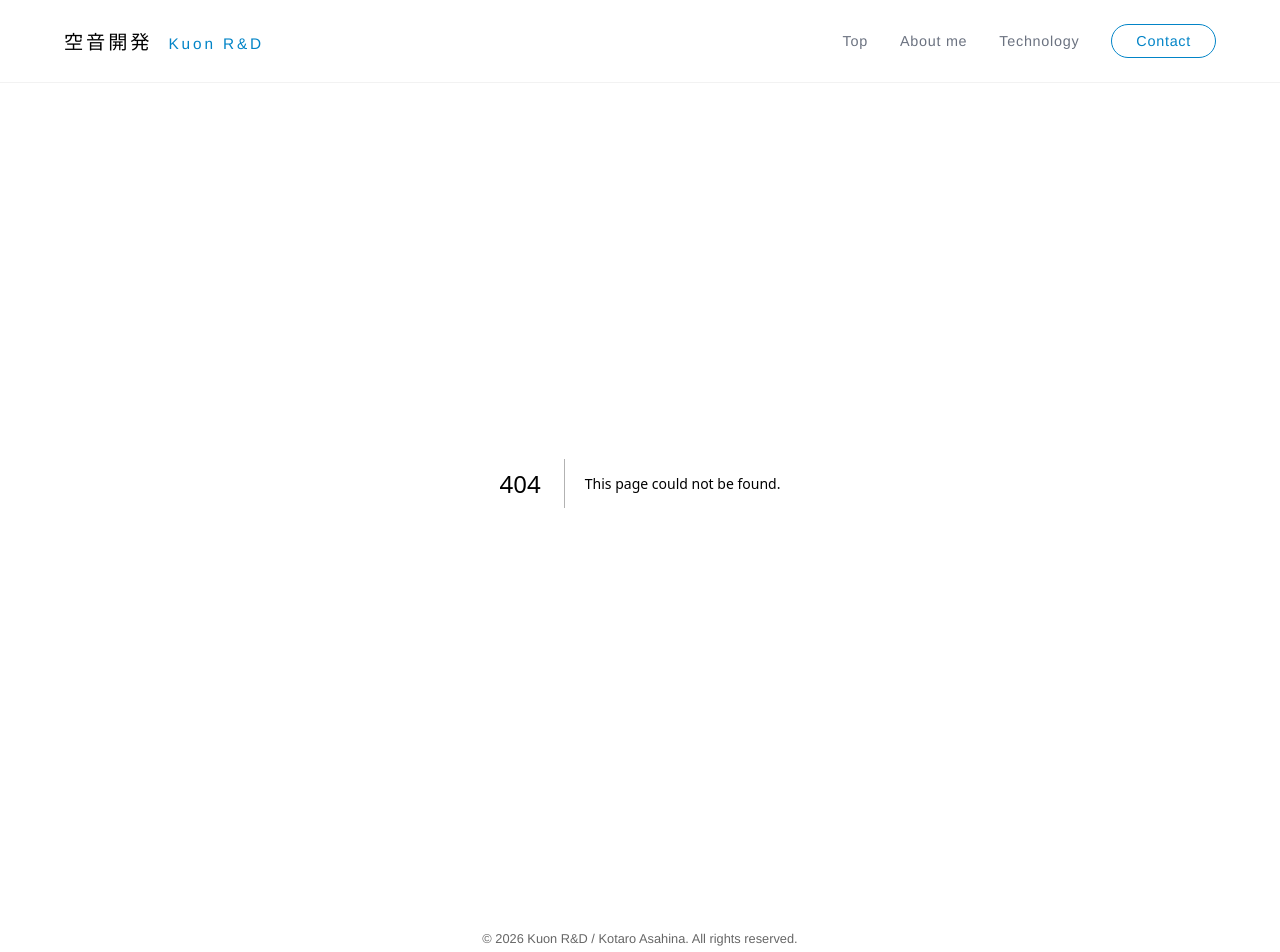
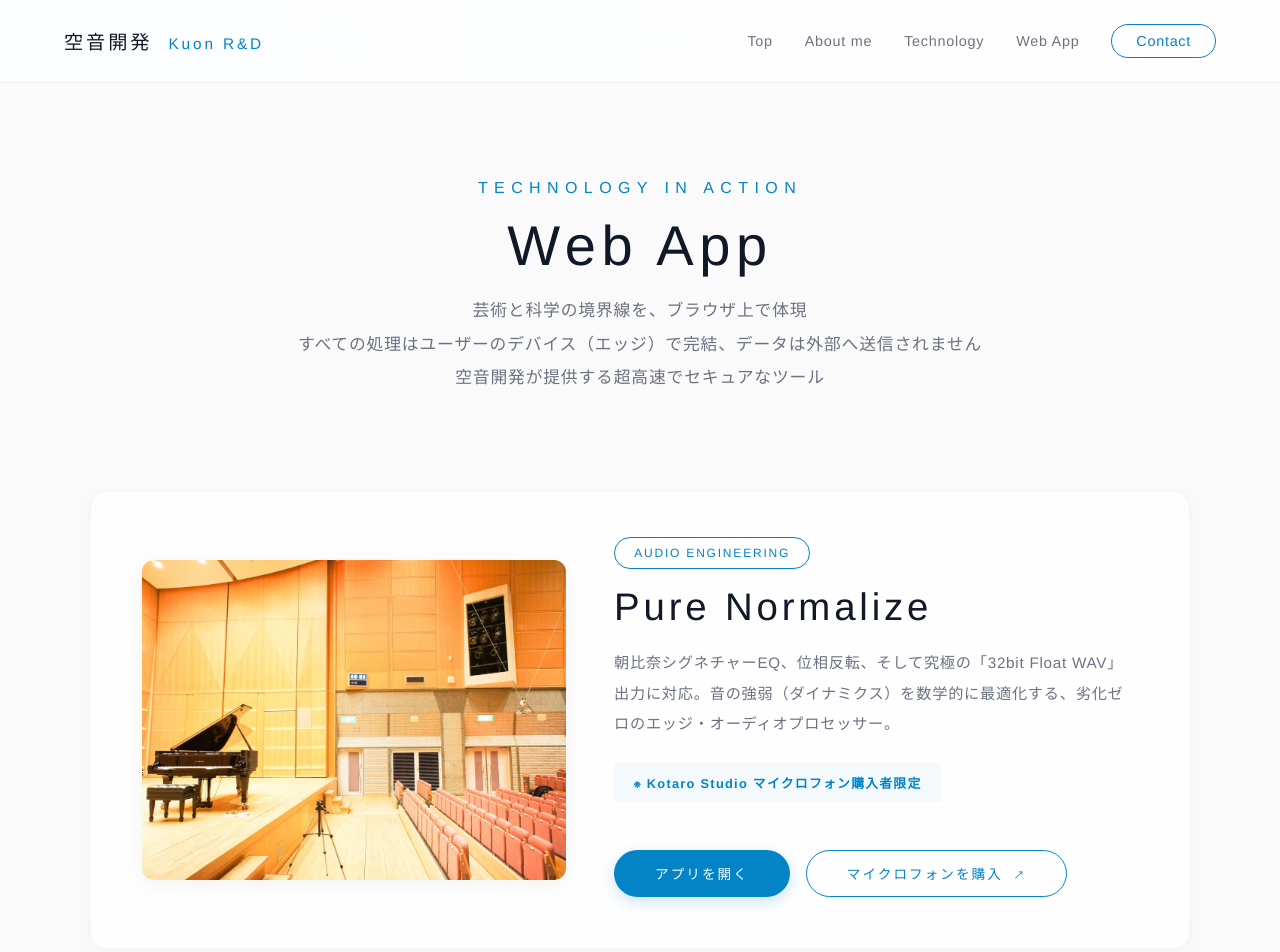
Before and after one commit to Kotaro-Studio/kuon-rnd, a Next.js app: page /webapp in a window 1280 px wide. Before the commit this address had no page. Shown: the top 952 px of the page. Built offline with nearby package versions, Linux system fonts and the light colour scheme.

Commit message:
修正済み05

```diff
--- a/app/layout.tsx
+++ b/app/layout.tsx
@@ -3,8 +3,8 @@ import Link from "next/link";
 import "./globals.css";
 
 export const metadata: Metadata = {
-  title: "空音開発",
-  description: "芸術と科学を融合させる研究開発スタジオ",
+  title: "空音開発 - Kuon R&D",
+  description: "芸術と科学の境界線を越える研究開発スタジオ",
   icons: { icon: "/icon.png" },
 };
 
@@ -14,11 +14,10 @@ export default function RootLayout({ children }: { children: React.ReactNode })
       <body>
 
         {/* --- ヘッダー --- */}
-        {/* ★直接タグに display: 'flex' や justifyContent などの指示を復活させ、絶対に無視されないようにします */}
         <header className="kuon-header" style={{
-          display: 'flex',               // ★復活：横並び
-          justifyContent: 'space-between', // ★復活：左右の両端に離す
-          alignItems: 'center',          // ★復活：縦の中央揃え
+          display: 'flex',
+          justifyContent: 'space-between',
+          alignItems: 'center',
           padding: '1.5rem 5%',
           borderBottom: '1px solid rgba(0,0,0,0.05)',
           background: 'rgba(255, 255, 255, 0.8)',
@@ -33,15 +32,18 @@ export default function RootLayout({ children }: { children: React.ReactNode })
             </h1>
           </Link>
 
-          {/* ★ナビゲーションも同様に、隙間(gap)の指示を直接復活させます */}
           <nav className="kuon-nav" style={{
-            display: 'flex',  // ★復活：横並び
-            gap: '2rem',      // ★復活：メニュー間の隙間
+            display: 'flex',
+            gap: '2rem',
             alignItems: 'center'
           }}>
             <Link href="/" className="nav-link">Top</Link>
             <Link href="/profile" className="nav-link">About me</Link>
             <Link href="/#technology" className="nav-link">Technology</Link>
+
+            {/* ★ ここに「Web App」のリンクを追加しました！ */}
+            <Link href="/webapp" className="nav-link">Web App</Link>
+
             <Link href="/#contact" className="nav-button">Contact</Link>
           </nav>
         </header>
--- /dev/null
+++ b/app/webapp/page.tsx
@@ -0,0 +1,182 @@
+"use client";
+import React from 'react';
+import Image from 'next/image';
+import Link from 'next/link';
+
+// ============================================================================
+// ★ ここでTypeScriptに「データの形（設計図）」を教え、赤文字のパニックを鎮めます
+// ============================================================================
+type AppLink = {
+  href: string;
+  text: string;
+  type: 'primary' | 'secondary';
+  external?: boolean; // 「?」をつけることで、「この項目は無いこともあるよ」と教えます
+};
+
+type WebApp = {
+  image: string;
+  tag: string;
+  title: string;
+  description: string;
+  note?: string;
+  links: AppLink[];
+};
+
+export default function WebAppPage() {
+  const accentColor = "var(--accent)";
+  const textMain = "var(--text-main)";
+  const textMuted = "var(--text-muted)";
+
+  // アプリケーションデータの定義（先ほど教えた設計図を適用）
+  const webApps: WebApp[] = [
+    // --- 【オーディオ・エンジニアリング部門】 ---
+    {
+      image: "/mic02.jpeg",
+      tag: "Audio Engineering",
+      title: "Pure Normalize",
+      description: "朝比奈シグネチャーEQ、位相反転、そして究極の「32bit Float WAV」出力に対応。音の強弱（ダイナミクス）を数学的に最適化する、劣化ゼロのエッジ・オーディオプロセッサー。",
+      note: "※ Kotaro Studio マイクロフォン購入者限定",
+      links: [
+        { href: "/normalize", text: "アプリを開く", type: "primary" },
+        { href: "https://kotarohattori.com", text: "マイクロフォンを購入", type: "secondary", external: true },
+      ]
+    },
+    // --- 【GNSS / GPS・時空解析部門】 ---
+    {
+      image: "/gps.png",
+      tag: "GNSS / GPS Analysis",
+      title: "RTK Tools",
+      description: "NMEAログから2D軌跡、Z軸（標高）のミリ単位断面図、そしてペット探偵向けの滞在時間ヒートマップを一瞬で生成。RTK測位の圧倒的な解像度を可視化するエッジ解析ツール群。",
+      links: [
+        { href: "/gps-plot", text: "2D Plotter", type: "primary" },
+        { href: "/gps-elevation", text: "Z-Axis Profiler", type: "primary" },
+        { href: "/gps-heatmap", text: "Heatmap Analyzer", type: "primary" },
+      ]
+    }
+  ];
+
+  return (
+    <div style={{ backgroundColor: '#fafafa', minHeight: '100vh', padding: 'clamp(4rem, 8vw, 6rem) 5%' }}>
+      <div style={{ maxWidth: '1100px', margin: '0 auto', textAlign: 'center' }}>
+
+        <section style={{ marginBottom: 'clamp(4rem, 8vw, 6rem)' }}>
+          <h2 style={{ fontSize: '1rem', fontWeight: '300', color: accentColor, letterSpacing: '0.4em', textTransform: 'uppercase', marginBottom: '1rem' }}>
+            Technology in Action
+          </h2>
+          <h3 style={{ fontSize: 'clamp(2.2rem, 5vw, 3.5rem)', fontWeight: '200', letterSpacing: '0.1em', margin: '0 0 1rem 0', color: textMain }}>
+            Web App
+          </h3>
+          <p style={{ maxWidth: '700px', margin: '0 auto', color: textMuted, fontSize: '1.05rem', lineHeight: '2', letterSpacing: '0.05em' }}>
+            芸術と科学の境界線を、ブラウザ上で体現<br />
+            すべての処理はユーザーのデバイス（エッジ）で完結、データは外部へ送信されません<br />
+            空音開発が提供する超高速でセキュアなツール
+          </p>
+        </section>
+
+        <div style={{ display: 'flex', flexDirection: 'column', gap: '4rem' }}>
+          {webApps.map((app, index) => (
+            <div key={index} className="glass-card" style={{
+              display: 'flex', flexWrap: 'wrap', gap: '3rem',
+              padding: 'clamp(2rem, 4vw, 3.5rem)', borderRadius: '16px', border: '1px solid rgba(0,0,0,0.03)',
+              textAlign: 'left', alignItems: 'center',
+              transition: 'all 0.3s ease',
+              backgroundColor: 'rgba(255,255,255,0.7)',
+            }}
+            onMouseOver={(e) => { e.currentTarget.style.transform = 'translateY(-5px)'; e.currentTarget.style.boxShadow = '0 10px 40px rgba(0,0,0,0.05)'; }}
+            onMouseOut={(e) => { e.currentTarget.style.transform = 'translateY(0)'; e.currentTarget.style.boxShadow = '0 5px 15px rgba(0,0,0,0.03)'; }}
+            >
+
+              <div style={{ flex: '1 1 350px', position: 'relative', height: '320px', borderRadius: '12px', overflow: 'hidden', boxShadow: '0 4px 20px rgba(0,0,0,0.05)' }}>
+                <Image
+                  src={app.image}
+                  alt={app.title}
+                  layout="fill"
+                  objectFit="cover"
+                  unoptimized={true}
+                  style={{ transition: 'transform 0.5s ease' }}
+                  onMouseOver={(e) => { e.currentTarget.style.transform = 'scale(1.03)'; }}
+                  onMouseOut={(e) => { e.currentTarget.style.transform = 'scale(1)'; }}
+                />
+              </div>
+
+              <div style={{ flex: '1 1 450px' }}>
+                <span style={{ fontSize: '0.75rem', color: accentColor, border: `1px solid ${accentColor}`, padding: '0.5rem 1.2rem', borderRadius: '50px', letterSpacing: '0.15em', textTransform: 'uppercase', fontWeight: '500' }}>
+                  {app.tag}
+                </span>
+
+                <h4 style={{ fontSize: 'clamp(1.8rem, 3vw, 2.5rem)', fontWeight: '200', margin: '1.5rem 0 1.2rem 0', letterSpacing: '0.1em', color: textMain }}>
+                  {app.title}
+                </h4>
+
+                <p style={{ color: textMuted, fontSize: '0.95rem', lineHeight: '2', letterSpacing: '0.05em', marginBottom: '1.5rem' }}>
+                  {app.description}
+                </p>
+
+                {app.note && (
+                  <p style={{ color: accentColor, fontSize: '0.8rem', fontWeight: '600', letterSpacing: '0.1em', marginBottom: '3rem', backgroundColor: 'rgba(2, 132, 199, 0.04)', display: 'inline-block', padding: '0.6rem 1.2rem', borderRadius: '4px' }}>
+                    {app.note}
+                  </p>
+                )}
+
+                <div style={{ display: 'flex', flexWrap: 'wrap', gap: '1rem', marginTop: app.note ? '0' : '3rem' }}>
+                  {app.links.map((link, i) => (
+                    <Link key={i} href={link.href} passHref
+                      {...(link.external ? { target: "_blank", rel: "noopener noreferrer" } : {})}
+                      style={{
+                        display: 'inline-block',
+                        padding: '0.8rem 2.5rem',
+                        borderRadius: '50px',
+                        fontSize: '0.85rem',
+                        letterSpacing: '0.15em',
+                        textTransform: 'uppercase',
+                        textDecoration: 'none',
+                        transition: 'all 0.3s ease',
+                        cursor: 'pointer',
+                        textAlign: 'center',
+
+                        ...(link.type === 'primary' ? {
+                          backgroundColor: accentColor,
+                          color: '#fff',
+                          boxShadow: '0 5px 15px rgba(2, 132, 199, 0.2)',
+                          border: '1px solid transparent',
+                        } : {
+                          backgroundColor: 'transparent',
+                          color: accentColor,
+                          border: `1px solid ${accentColor}`,
+                        }),
+                      }}
+                      className={link.type === 'secondary' ? 'nav-button' : ''}
+                      onMouseOver={(e) => {
+                        if (link.type === 'primary') {
+                          e.currentTarget.style.transform = 'translateY(-3px)';
+                          e.currentTarget.style.boxShadow = '0 8px 20px rgba(2, 132, 199, 0.3)';
+                        }
+                      }}
+                      onMouseOut={(e) => {
+                        if (link.type === 'primary') {
+                          e.currentTarget.style.transform = 'translateY(0)';
+                          e.currentTarget.style.boxShadow = '0 5px 15px rgba(2, 132, 199, 0.2)';
+                        }
+                      }}
+                    >
+                      {link.text} {link.external && <span style={{fontSize: '0.8em', marginLeft: '0.3rem'}}>↗</span>}
+                    </Link>
+                  ))}
+                </div>
+              </div>
+            </div>
+          ))}
+        </div>
+
+        <p style={{ marginTop: '6rem', fontSize: '0.85rem', color: textMuted, letterSpacing: '0.05em', maxWidth: '650px', margin: '6rem auto 0 auto', lineHeight: '1.8' }}>
+          ※ 各アプリケーションは、WebAssemblyやWeb Audio API等の最先端Web標準技術を用いてブラウザ内部でのみ動作します。<br />
+          セキュリティ要件の高い、秘匿性の高いデータも、安心してお使いいただけます。
+        </p>
+
+        <style dangerouslySetInnerHTML={{__html: `
+          @keyframes fadeIn { from { opacity: 0; transform: translateY(10px); } to { opacity: 1; transform: translateY(0); } }
+        `}} />
+      </div>
+    </div>
+  );
+}
```
